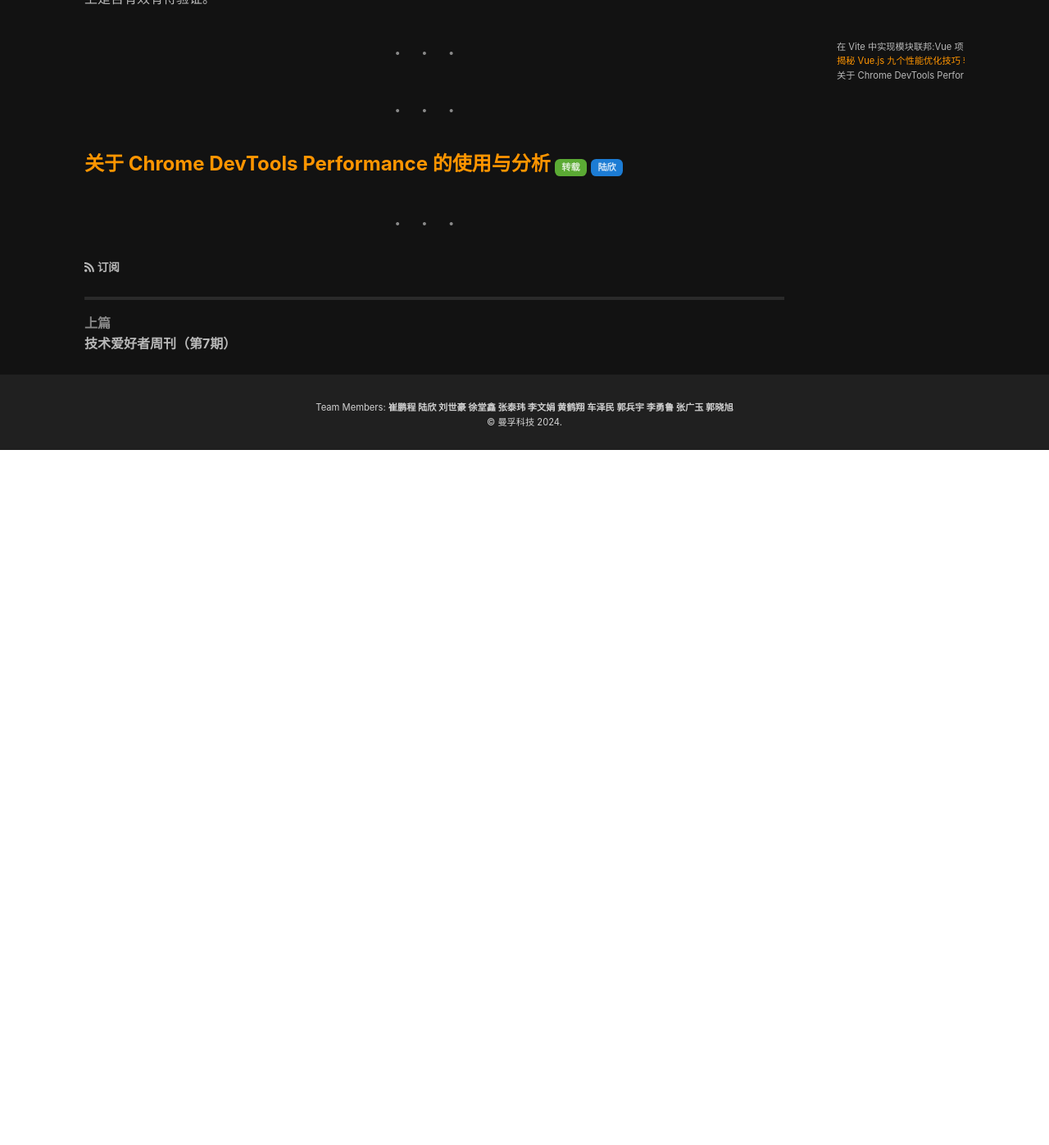
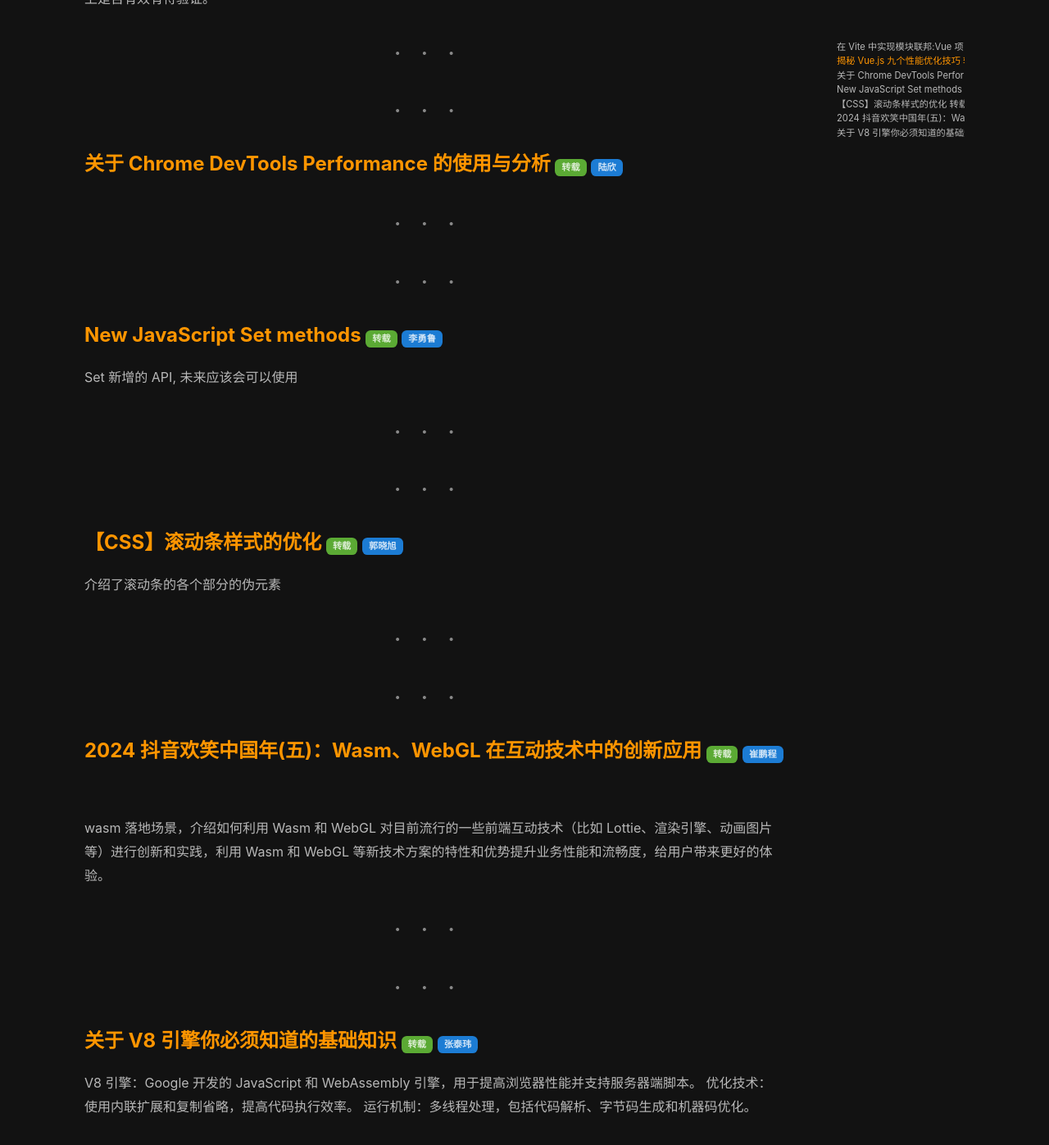
Before and after one commit to RD-MindFLow/rd-mindflow.github.io, a Jekyll site: the page built from _posts/2024-06-27-技术爱好者周刊（第8期）.md, in a window 1280 px wide and 1400 px high, scrolled down 889 px. Shown: the top 1397 px of the window at 82% size. Built offline with Jekyll 4.4.1, drawn with Linux system fonts in a browser that asks for light colours; nearby versions of some CDN libraries; comment, search, counter and statistics services are not loaded; before the commit the page ends 1438 px from its top, so only the background shows below that.

Commit message:
添加文章

```diff
--- a/_posts/2024-06-27-技术爱好者周刊（第8期）.md
+++ b/_posts/2024-06-27-技术爱好者周刊（第8期）.md
@@ -38,3 +38,37 @@ author: 徐堂鑫
 ### [关于 Chrome DevTools Performance 的使用与分析](https://juejin.cn/post/7124197466991231007) `转载`{:.success} `陆欣`{:.info}
 
 ---
+
+---
+
+### [New JavaScript Set methods](https://developer.mozilla.org/en-US/blog/javascript-set-methods/?open_in_browser=true) `转载`{:.success} `李勇鲁`{:.info}
+
+Set 新增的 API, 未来应该会可以使用
+
+---
+
+---
+
+### [【CSS】滚动条样式的优化](https://juejin.cn/post/6844904078296743943) `转载`{:.success} `郭晓旭`{:.info}
+
+介绍了滚动条的各个部分的伪元素
+
+---
+
+---
+
+### [2024 抖音欢笑中国年(五)：Wasm、WebGL 在互动技术中的创新应用](https://mp.weixin.qq.com/s/CDa0WyQJRvJBYfNrfVkGUA) `转载`{:.success} `崔鹏程`{:.info}
+
+wasm 落地场景，介绍如何利用 Wasm 和 WebGL 对目前流行的一些前端互动技术（比如 Lottie、渲染引擎、动画图片等）进行创新和实践，利用 Wasm 和 WebGL 等新技术方案的特性和优势提升业务性能和流畅度，给用户带来更好的体验。
+
+---
+
+---
+
+### [关于 V8 引擎你必须知道的基础知识](https://juejin.cn/post/7329164061391536163) `转载`{:.success} `张泰玮`{:.info}
+
+V8 引擎：Google 开发的 JavaScript 和 WebAssembly 引擎，用于提高浏览器性能并支持服务器端脚本。
+优化技术：使用内联扩展和复制省略，提高代码执行效率。
+运行机制：多线程处理，包括代码解析、字节码生成和机器码优化。
+
+---
```
